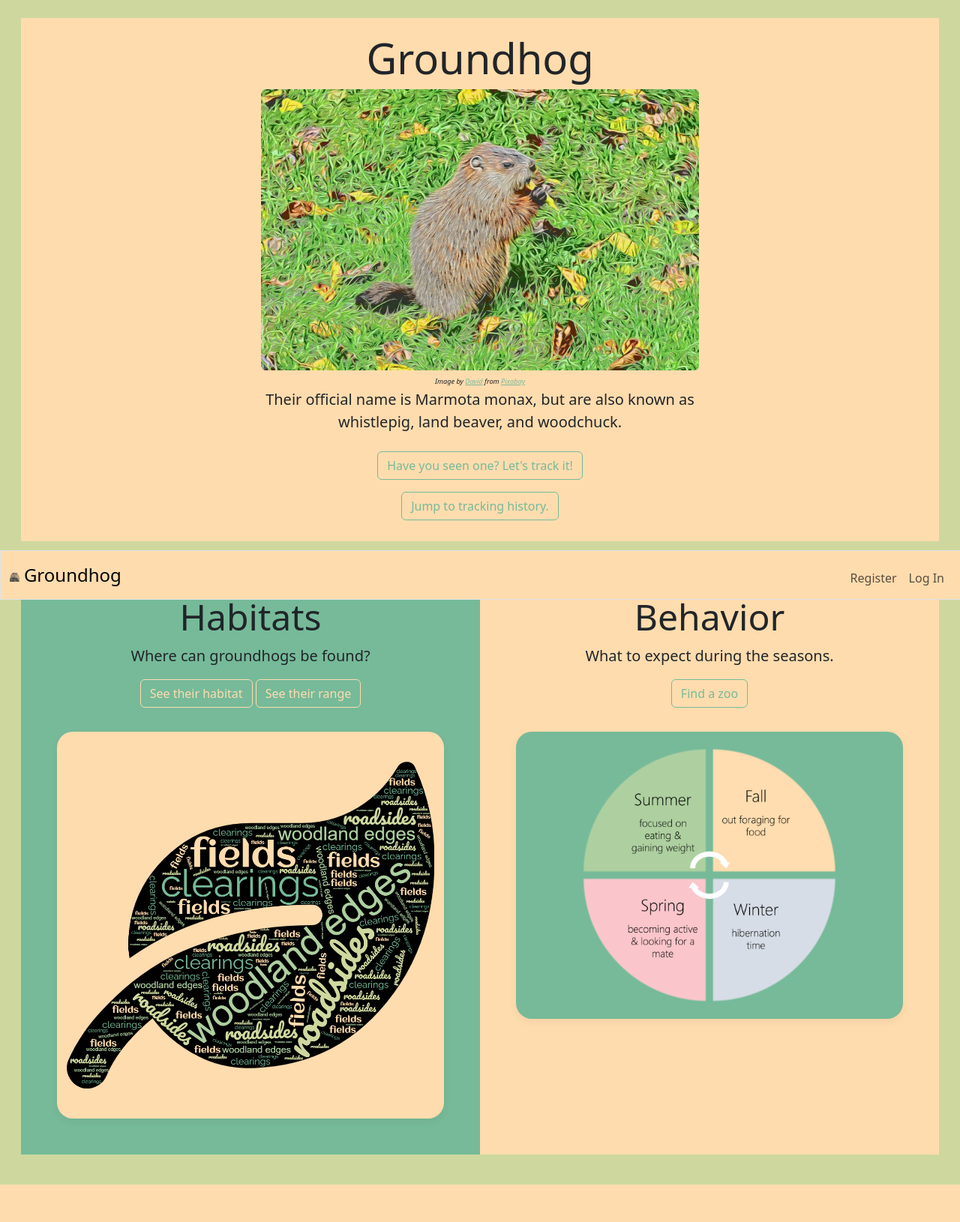
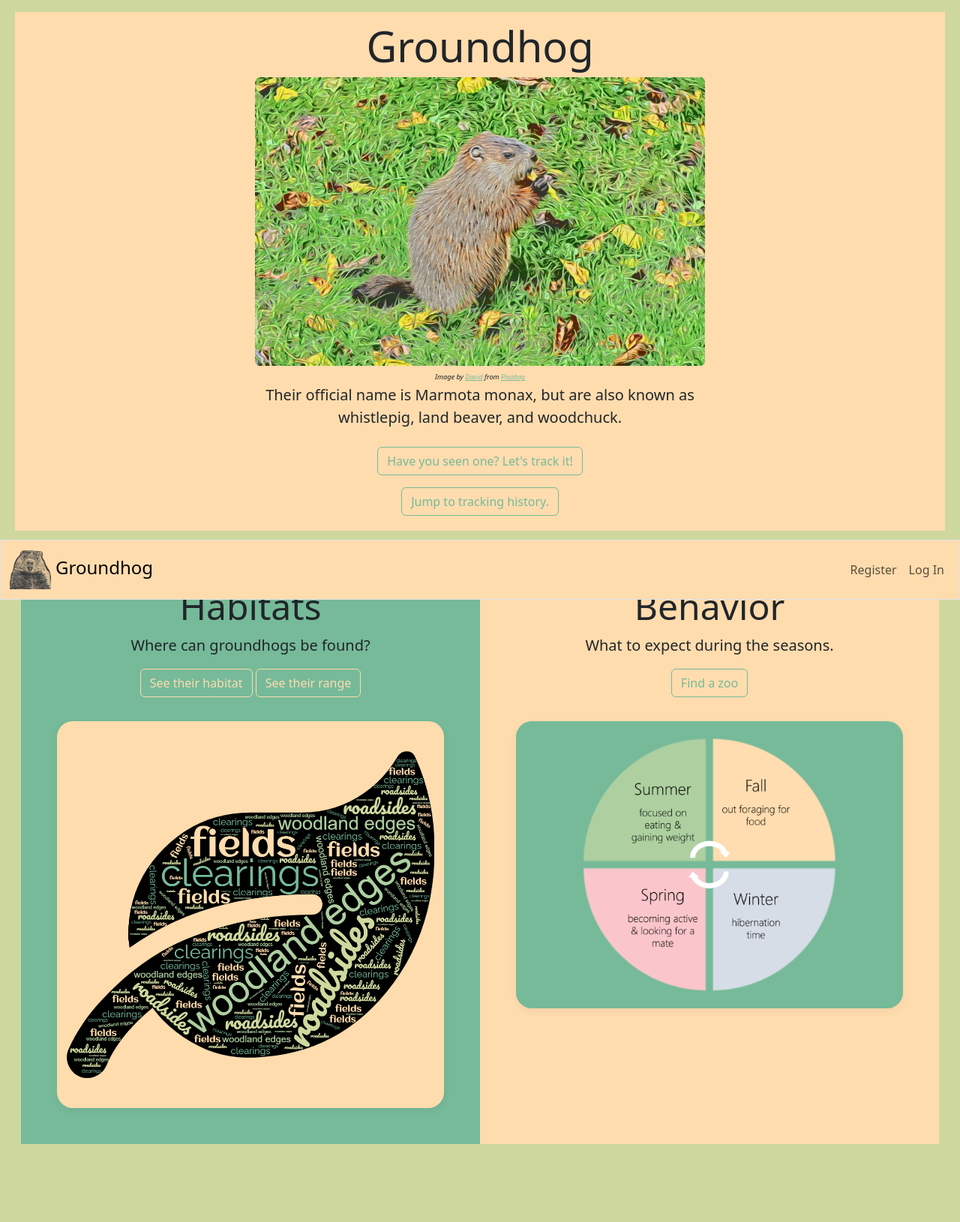
Before and after one commit to jbettenh/groundhog, a Flask app: page / in a window 1280 px wide. Shown: the whole page at 75% size. Before the commit the page ends 1580 px from the top, so only its background shows below. Run offline with Flask 3, Linux system fonts and the light colour scheme; style sheets or scripts are compiled from the project's sources.

Commit message:
Update navbar and brand

```diff
--- a/groundhog/static/sass/main.scss
+++ b/groundhog/static/sass/main.scss
@@ -10,6 +10,7 @@ $dark: #76BA99;
 
 body {
     background-color: #CED89E;
+    padding-bottom: 64px;
 }
 
 cite {
--- a/groundhog/templates/base.html
+++ b/groundhog/templates/base.html
@@ -18,7 +18,7 @@
 <body class="bg-secondary">
   <nav class="bg-light border navbar navbar-expand-md navbar-light fixed-bottom">
     <div class="container-fluid">
-      <a class="navbar-brand" href="/"><img height=12 src="/static/images/groundhog_brand.png"
+      <a class="navbar-brand" href="/"><img height=52 src="/static/images/groundhog_brand.png"
           alt="A brand image of groundhog" />
         <span>Groundhog</span></a>
       <button aria-controls="navbar" aria-expanded="false" aria-label="Toggle navigation" class="navbar-toggler"
@@ -27,19 +27,19 @@
       </button>
       <div class="collapse navbar-collapse" id="navbar">
         {% if session["user_id"] %}
-        <ul class="navbar-nav me-auto mt-2">
+        <ul class="navbar-nav me-auto">
           <li class="nav-item"><a class="nav-link" href="{{ url_for('routes.map_page') }}">Map</a></li>
           <li class="nav-item"><a class="nav-link" href="{{ url_for('routes.zoo') }}">Zoo</a></li>
           <li class="nav-item"><a class="nav-link" href="{{ url_for('routes.sighting') }}">Add Sighting</a></li>
           <li class="nav-item"><a class="nav-link" href="{{ url_for('routes.history') }}">Tracking History</a></li>
         </ul>
-        <ul class="navbar-nav ms-auto mt-2">
+        <ul class="navbar-nav ms-auto">
           <li class="nav-item">
             <a class="nav-link" href="{{ url_for('auth.logout') }}">Log Out</a>
           </li>
         </ul>
         {% else %}
-        <ul class="navbar-nav ms-auto mt-2">
+        <ul class="navbar-nav ms-auto">
           <li class="nav-item">
             <a class="nav-link" href="{{ url_for('auth.register') }}">Register</a>
           </li>
--- a/groundhog/templates/index.html
+++ b/groundhog/templates/index.html
@@ -6,7 +6,7 @@ Home
 
 {% block main %}
 
-<div class="position-relative overflow-hidden p-3 p-md-3 m-md-3 text-center bg-light">
+<div class="position-relative overflow-hidden p-2 p-md-2 m-md-2 text-center bg-light">
     <div class="row">
         <div class="col-md-6 mx-auto my-1">
             <h1 class="display-4 font-weight-normal">Groundhog</h1>
```
Also changed, not shown: 1 other file.
